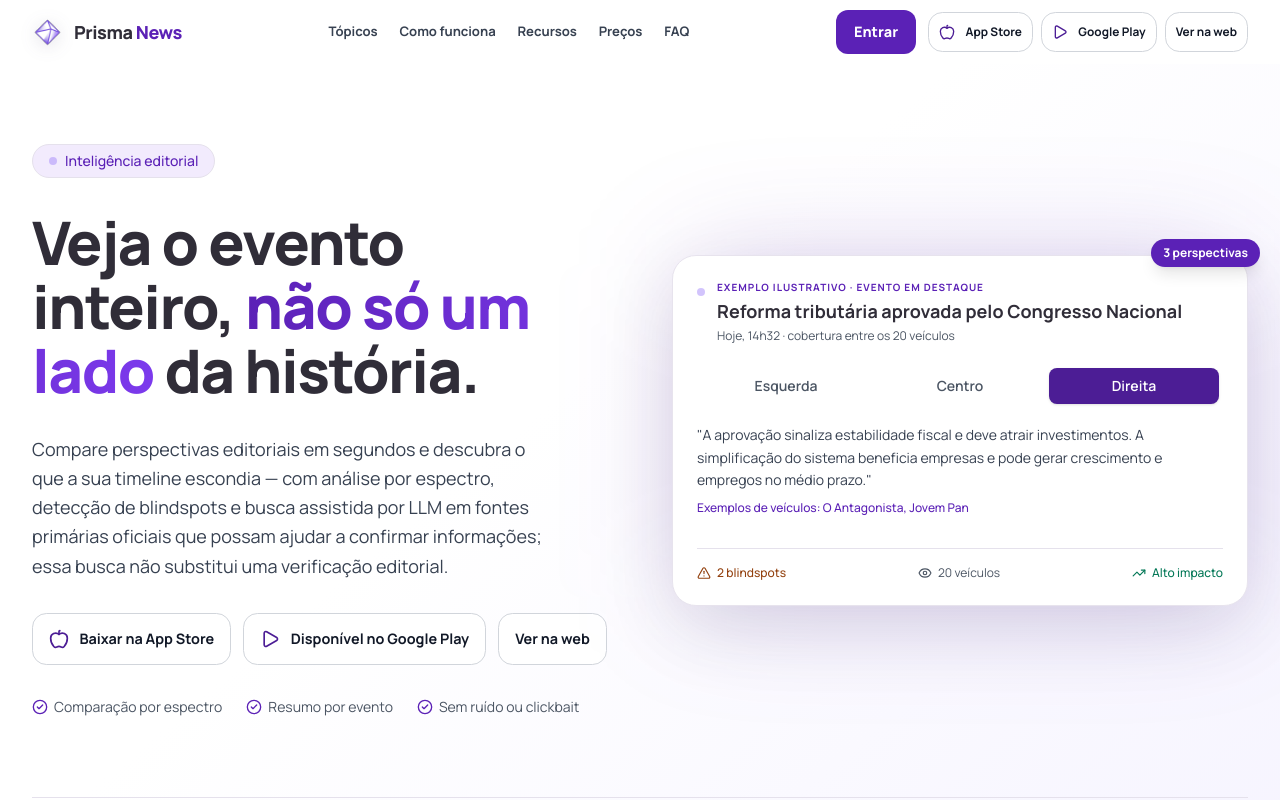
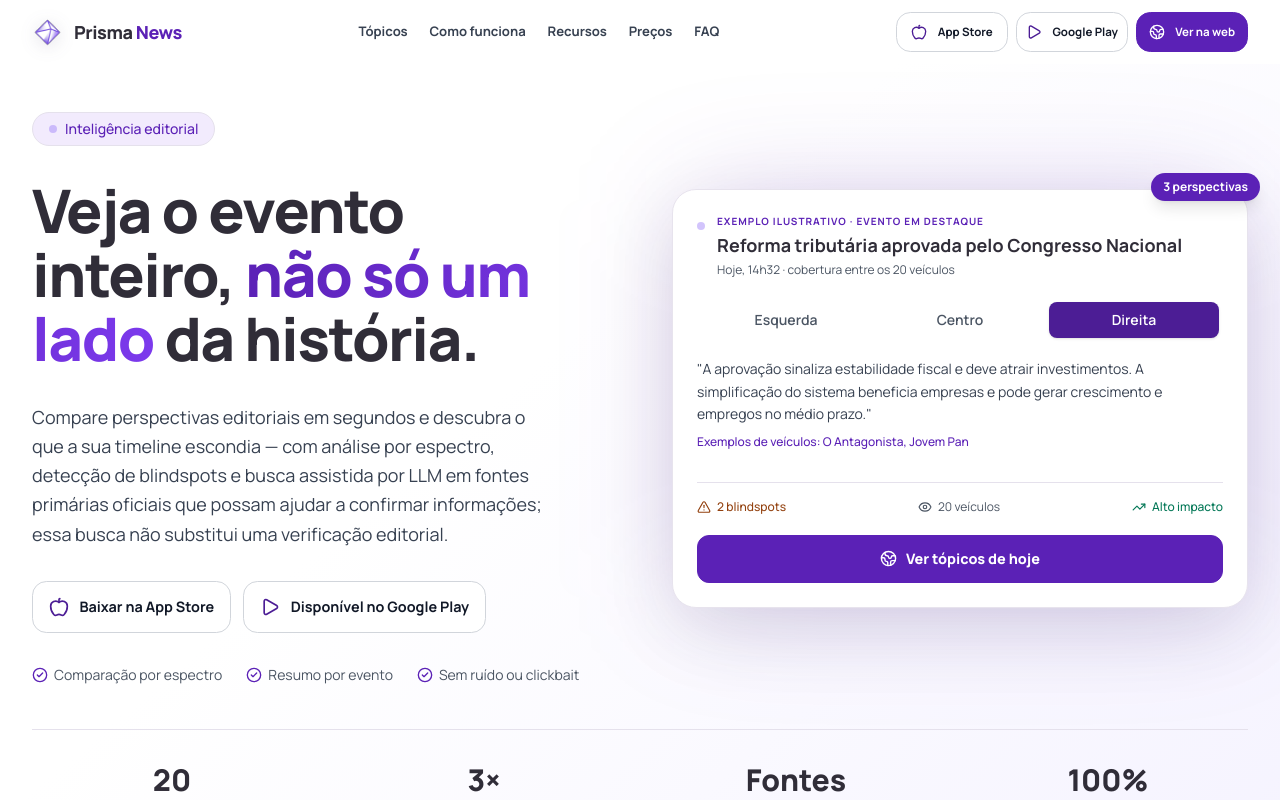
Before and after one commit to gustavosx1/Prisma-Landing-Page, a Next.js app: page / in a window 1280 px wide. Shown: the top 800 px of the page. Built offline with nearby package versions, Linux system fonts and the light colour scheme.

Commit message:
Polish navigation and homepage topic CTA

```diff
--- a/app/globals.css
+++ b/app/globals.css
@@ -610,7 +610,6 @@ body { color: #111827; }
 .site-theme header[class*="bg-[#060111]"] { border-color: #e5e7eb !important; box-shadow: 0 8px 26px rgb(17 24 39 / 7%) !important; }
 .site-theme header nav a { color: #374151 !important; }
 .site-theme header nav a:hover { color: #5b21b6 !important; }
-.site-theme .navbar-login, .site-theme .navbar-login:hover,
 .site-theme .discovery-button--primary, .site-theme .discovery-button--primary:hover,
 .site-theme .discovery-search button, .site-theme .discovery-search button:hover,
 .site-theme .store-button--web, .site-theme .store-button--web:hover { background-color: #5b21b6 !important; color: #fff !important; }
@@ -641,12 +640,16 @@ body { color: #111827; }
 .navbar-desktop-links { display: flex; align-items: center; gap: clamp(12px, 1.7vw, 25px); }
 .navbar-desktop-links a { color: #374151; font-size: .82rem; font-weight: 650; text-decoration: none; white-space: nowrap; }
 .navbar-desktop-actions { display: flex; align-items: center; gap: 12px; }
-.navbar-stores .store-button { min-height: 40px; padding: 8px 10px; font-size: .74rem; }
+.navbar-stores .store-button { width: 112px; height: 40px; min-height: 40px; justify-content: center; padding: 0 9px; font-size: .72rem; }
 .navbar-stores .store-button-icon { width: 16px; height: 16px; }
+.navbar-stores .store-button--web, .navbar-stores .store-button--web:hover { border-color: #5b21b6 !important; background: #5b21b6 !important; color: #fff !important; }
+.navbar-stores .store-button--web .store-button-icon { color: #fff !important; }
 .navbar-menu-toggle { display: none; width: 42px; height: 42px; align-items: center; justify-content: center; border: 1px solid #d1d5db; border-radius: 12px; background: #fff; color: #111827; }
 .navbar-mobile-menu { display: none; }
 .store-buttons .store-button--web { border-color: #5b21b6; background: #5b21b6; color: #fff; }
 .store-buttons .store-button--web:hover { border-color: #4c1d95; background: #4c1d95; color: #fff; }
+.hero-topics-cta { display: flex; min-height: 48px; align-items: center; justify-content: center; gap: 9px; margin-top: 20px; padding: 11px 16px; border: 1px solid #5b21b6; border-radius: 12px; background: #5b21b6; color: #fff !important; font-size: .9rem; font-weight: 750; text-decoration: none; transition: background-color .18s ease, transform .18s ease; }
+.hero-topics-cta:hover { transform: translateY(-1px); background: #4c1d95; }
 
 .discovery-section { background: #fafafa; color: #111827; }
 .discovery-section .discovery-shell { width: min(1180px, calc(100% - 48px)); }
@@ -748,8 +751,7 @@ body { color: #111827; }
 @media (max-width: 1120px) {
   .navbar-desktop-links { gap: 12px; }
   .navbar-desktop-links a { font-size: .76rem; }
-  .navbar-stores .store-button { padding: 7px; }
-  .navbar-stores .store-button span { font-size: .68rem; }
+  .navbar-stores .store-button { width: 100px; padding-inline: 5px; }
 }
 @media (max-width: 960px) {
   .navbar-desktop-links, .navbar-desktop-actions { display: none; }
@@ -802,3 +804,18 @@ body { color: #111827; }
   .topic-card__meta span { background: #374151; color: #f3f4f6; }
   .topic-spectrum > span { color: #e5e7eb; }
 }
+
+/* More compact rhythm: retain breathing room while reducing empty vertical bands. */
+.site-theme main > section:not(.hero-section) { padding-block: clamp(3rem, 5.2vw, 4.5rem) !important; }
+.site-theme main > section .mb-16 { margin-bottom: 3rem !important; }
+.site-theme main > section .mb-20 { margin-bottom: 3.5rem !important; }
+.site-theme main > section .mt-16 { margin-top: 2.75rem !important; }
+.site-theme main > section .mt-20 { margin-top: 3.5rem !important; }
+.site-theme .hero-section { min-height: 90svh; }
+.site-theme .hero-section > div.relative.z-10 { padding-top: 7rem; padding-bottom: 3rem; }
+@media (max-width: 700px) {
+  .site-theme main > section:not(.hero-section) { padding-block: 2.75rem !important; }
+  .site-theme .hero-section { min-height: auto; }
+  .site-theme .hero-section > div.relative.z-10 { padding-top: 6rem; padding-bottom: 2.75rem; }
+  .navbar-stores .store-button { width: auto; }
+}
--- a/components/DownloadButtons.tsx
+++ b/components/DownloadButtons.tsx
@@ -1,7 +1,7 @@
 "use client";
 
 import { useEffect, useRef } from "react";
-import { Apple, Play } from "lucide-react";
+import { Apple, Globe2, Play } from "lucide-react";
 import Link from "next/link";
 import { APP_STORE_URL, GOOGLE_PLAY_URL } from "@/lib/appDownload";
 import { captureAttribution, sendEvent } from "@/lib/track";
@@ -12,12 +12,14 @@ const APPSTORE_URL = APP_STORE_URL;
 type DownloadButtonsProps = {
   compact?: boolean;
   className?: string;
+  showWeb?: boolean;
   onStoreClick?: (store: "play" | "appstore") => void;
 };
 
 export function DownloadButtons({
   compact = false,
   className = "",
+  showWeb = true,
   onStoreClick,
 }: DownloadButtonsProps) {
   const appStoreLink = useRef<HTMLAnchorElement>(null);
@@ -76,9 +78,10 @@ export function DownloadButtons({
         <Play aria-hidden="true" className="store-button-icon" />
         <span>{compact ? "Google Play" : "Disponível no Google Play"}</span>
       </a>
-      <Link href="/conta?returnTo=%2Ftopicos" className="store-button store-button--web" aria-label="Ver Prisma News na web">
+      {showWeb && <Link href="/conta?returnTo=%2Ftopicos" className="store-button store-button--web" aria-label="Ver Prisma News na web">
+        <Globe2 aria-hidden="true" className="store-button-icon" />
         <span>Ver na web</span>
-      </Link>
+      </Link>}
     </div>
   );
 }
--- a/components/discovery/DiscoveryHeader.tsx
+++ b/components/discovery/DiscoveryHeader.tsx
@@ -11,7 +11,6 @@ export function DiscoveryHeader() {
         </Link>
         <nav aria-label="Navegação de tópicos">
           <Link href="/topicos">Descobrir</Link>
-          <Link href="/conta?returnTo=%2Ftopicos">Entrar</Link>
           <Link className="discovery-header__download" href="/topicos#app-premium-title">Conheça o Premium</Link>
         </nav>
       </div>
--- a/components/sections/Hero.tsx
+++ b/components/sections/Hero.tsx
@@ -6,8 +6,10 @@ import {
   CheckCircle2,
   AlertTriangle,
   Eye,
+  Globe2,
   TrendingUp,
 } from "lucide-react";
+import Link from "next/link";
 import { initScrollDepth } from "@/lib/analytics";
 import { StoreButtons } from "@/components/sections/StoreButtons";
 
@@ -123,7 +125,7 @@ export function Hero() {
               animate={{ opacity: 1, y: 0 }}
               transition={{ duration: 0.6, delay: 0.3 }}
             >
-              <StoreButtons location="hero" />
+              <StoreButtons location="hero" showWeb={false} />
             </motion.div>
 
             {/* Microproof */}
@@ -232,6 +234,10 @@ export function Hero() {
                   Alto impacto
                 </span>
               </div>
+              <Link href="/conta?returnTo=%2Ftopicos" className="hero-topics-cta">
+                <Globe2 size={17} aria-hidden="true" />
+                Ver tópicos de hoje
+              </Link>
             </div>
 
             {/* Badge */}
--- a/components/sections/NavBar.tsx
+++ b/components/sections/NavBar.tsx
@@ -61,7 +61,6 @@ export function NavBar() {
           {NAV_LINKS.map((item) => <Link key={item.label} href={item.href}>{item.label}</Link>)}
         </nav>
         <div className="navbar-desktop-actions">
-          <Link href="/conta?returnTo=%2Ftopicos" className="discovery-button discovery-button--primary navbar-login">Entrar</Link>
           <StoreButtons location="navbar" compact className="navbar-stores" />
         </div>
         <button className="navbar-menu-toggle" type="button" onClick={() => setOpen((value) => !value)} aria-label={open ? "Fechar menu" : "Abrir menu"} aria-expanded={open} aria-controls="navbar-mobile-menu">
@@ -72,7 +71,6 @@ export function NavBar() {
         {open && <motion.div id="navbar-mobile-menu" className="navbar-mobile-menu" initial={{ opacity: 0, height: 0 }} animate={{ opacity: 1, height: "auto" }} exit={{ opacity: 0, height: 0 }}>
           <nav aria-label="Navegação móvel">
             {NAV_LINKS.map((item) => <Link key={item.label} href={item.href} onClick={() => setOpen(false)}>{item.label}</Link>)}
-            <Link href="/conta?returnTo=%2Ftopicos" className="discovery-button discovery-button--primary" onClick={() => setOpen(false)}>Entrar</Link>
           </nav>
           <StoreButtons location="navbar_mobile" compact />
         </motion.div>}
--- a/components/sections/StoreButtons.tsx
+++ b/components/sections/StoreButtons.tsx
@@ -7,13 +7,15 @@ type StoreButtonsProps = {
   location: string;
   compact?: boolean;
   className?: string;
+  showWeb?: boolean;
 };
 
-export function StoreButtons({ location, compact = false, className = "" }: StoreButtonsProps) {
+export function StoreButtons({ location, compact = false, className = "", showWeb = true }: StoreButtonsProps) {
   return (
     <DownloadButtons
       compact={compact}
       className={className}
+      showWeb={showWeb}
       onStoreClick={(store) =>
         trackEvent("app_store_click", {
           store: store === "appstore" ? "App Store" : "Google Play",
```
Also changed, not shown: 1 other file (tests, documents, lock files or other folders).
